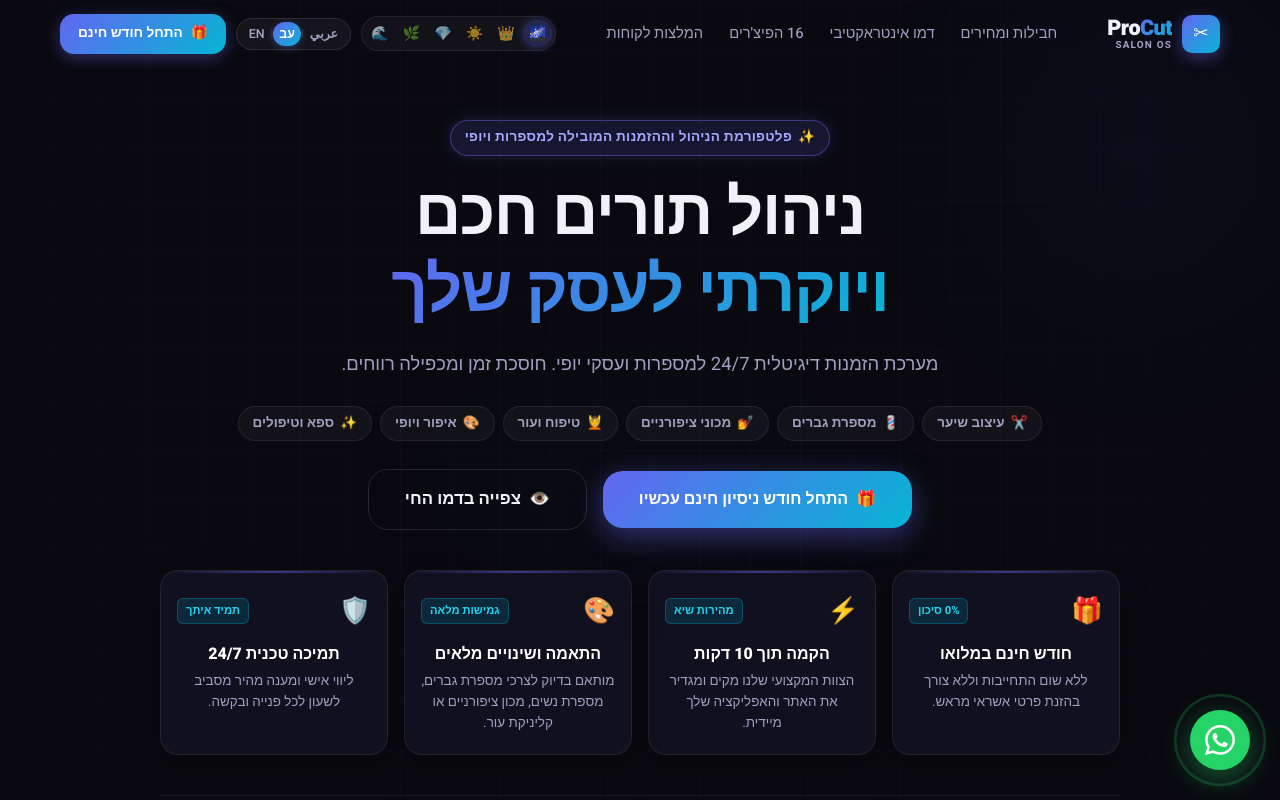
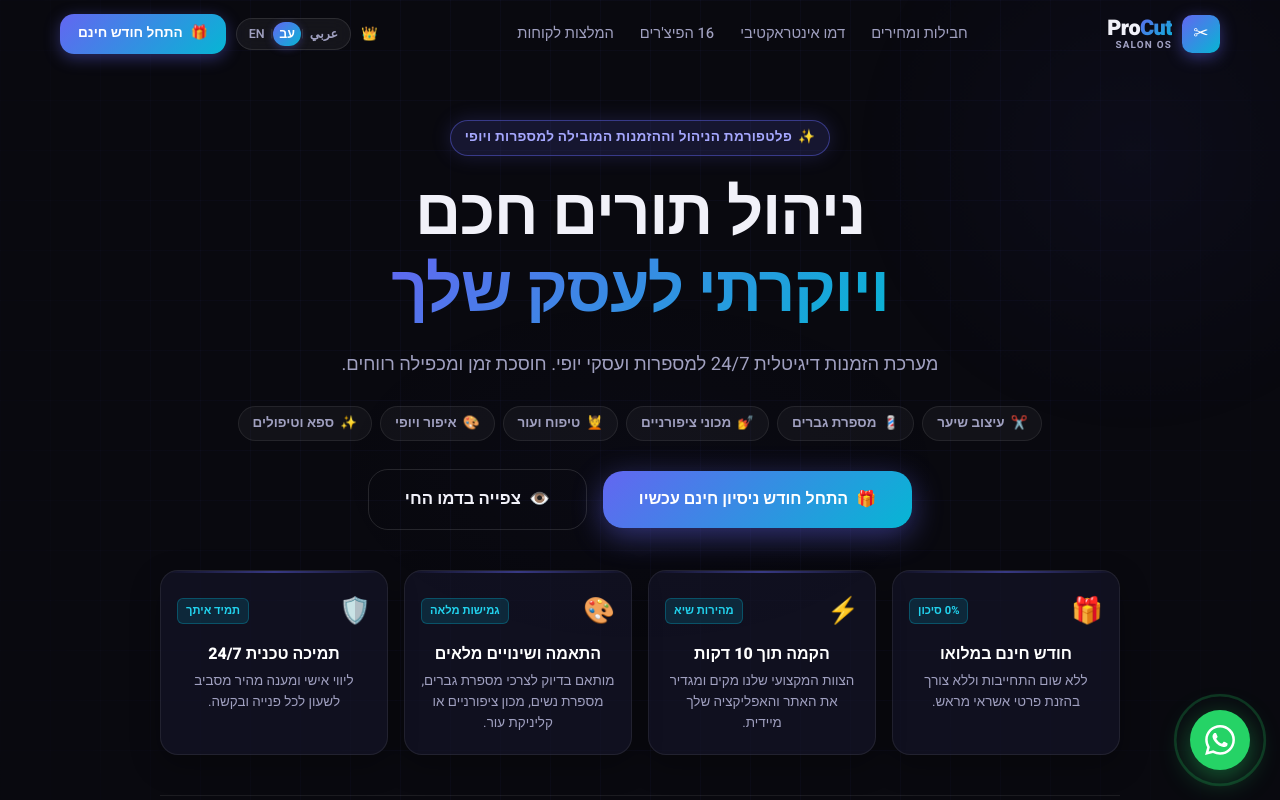
Before and after one commit to obidaNassa/procut_loading_page, a React (Vite) app: page / in a window 1280 px wide. Shown: the top 800 px of the page. Built offline with nearby package versions, Linux system fonts and the light colour scheme.

Commit message:
Keep only Black & Gold and Luxury Emerald themes, add direct toggle button

```diff
--- a/src/components/Navbar.jsx
+++ b/src/components/Navbar.jsx
@@ -51,57 +51,15 @@ export default function Navbar() {
 
           {/* Actions: Language Switcher + Theme Switcher + CTA */}
           <div className={styles.actions}>
-            {/* Theme Selector (Desktop) */}
-            <div className={styles.themeSelector} role="group" aria-label={t.nav.themeSelect}>
-              <button
-                type="button"
-                className={`${styles.themeIconBtn} ${theme === 'default' ? styles.themeIconActive : ''}`}
-                onClick={() => setTheme('default')}
-                title={t.nav.themeDefault}
-              >
-                🌌
-              </button>
-              <button
-                type="button"
-                className={`${styles.themeIconBtn} ${theme === 'gold' ? styles.themeIconActiveGold : ''}`}
-                onClick={() => setTheme('gold')}
-                title={t.nav.themeGold}
-              >
-                👑
-              </button>
-              <button
-                type="button"
-                className={`${styles.themeIconBtn} ${theme === 'light' ? styles.themeIconActiveLight : ''}`}
-                onClick={() => setTheme('light')}
-                title={t.nav.themeLight}
-              >
-                ☀️
-              </button>
-              <button
-                type="button"
-                className={`${styles.themeIconBtn} ${theme === 'light-indigo' ? styles.themeIconActiveLight : ''}`}
-                onClick={() => setTheme('light-indigo')}
-                title={t.nav.themeLightIndigo}
-              >
-                💎
-              </button>
-              <button
-                type="button"
-                className={`${styles.themeIconBtn} ${theme === 'light-emerald' ? styles.themeIconActiveLight : ''}`}
-                onClick={() => setTheme('light-emerald')}
-                title={t.nav.themeLightEmerald}
-              >
-                🌿
-              </button>
-              <button
-                type="button"
-                className={`${styles.themeIconBtn} ${theme === 'light-mint' ? styles.themeIconActiveLight : ''}`}
-                onClick={() => setTheme('light-mint')}
-                title={t.nav.themeLightMint}
-              >
-                🌊
-              </button>
-            </div>
+            {/* Theme Toggle Button */}
+            <button
+              type="button"
+              className={styles.themeToggleBtn}
+              onClick={() => setTheme(theme === 'gold' ? 'light-emerald' : 'gold')}
+              title={theme === 'gold' ? 'Switch to Luxury Emerald' : 'Switch to Luxury Gold'}
+            >
+              {theme === 'gold' ? '🌿' : '👑'}
+            </button>
 
             {/* Language Selector */}
             <div className={styles.langSelector} role="group" aria-label={t.nav.langSelect}>
@@ -159,54 +117,7 @@ export default function Navbar() {
       <div className={`${styles.mobileMenu} ${menuOpen ? styles.mobileMenuOpen : ''}`}>
 
 
-        {/* Theme Selector inside Sandwich Menu */}
-        <div className={styles.mobileThemeBar}>
-          <span className={styles.themeLabel}>{t.nav.themeSelect}:</span>
-          <div className={styles.themeGrid}>
-            <button
-              className={`${styles.themeBtn} ${theme === 'default' ? styles.themeActive : ''}`}
-              onClick={() => { setTheme('default'); setMenuOpen(false); }}
-              title={t.nav.themeDefault}
-            >
-              <span>{t.nav.themeDefault}</span>
-            </button>
-            <button
-              className={`${styles.themeBtn} ${theme === 'gold' ? styles.themeActiveGold : ''}`}
-              onClick={() => { setTheme('gold'); setMenuOpen(false); }}
-              title={t.nav.themeGold}
-            >
-              <span>{t.nav.themeGold}</span>
-            </button>
-            <button
-              className={`${styles.themeBtn} ${theme === 'light' ? styles.themeActiveLight : ''}`}
-              onClick={() => { setTheme('light'); setMenuOpen(false); }}
-              title={t.nav.themeLight}
-            >
-              <span>{t.nav.themeLight}</span>
-            </button>
-            <button
-              className={`${styles.themeBtn} ${theme === 'light-indigo' ? styles.themeActiveLight : ''}`}
-              onClick={() => { setTheme('light-indigo'); setMenuOpen(false); }}
-              title={t.nav.themeLightIndigo}
-            >
-              <span>{t.nav.themeLightIndigo}</span>
-            </button>
-            <button
-              className={`${styles.themeBtn} ${theme === 'light-emerald' ? styles.themeActiveLight : ''}`}
-              onClick={() => { setTheme('light-emerald'); setMenuOpen(false); }}
-              title={t.nav.themeLightEmerald}
-            >
-              <span>{t.nav.themeLightEmerald}</span>
-            </button>
-            <button
-              className={`${styles.themeBtn} ${theme === 'light-mint' ? styles.themeActiveLight : ''}`}
-              onClick={() => { setTheme('light-mint'); setMenuOpen(false); }}
-              title={t.nav.themeLightMint}
-            >
-              <span>{t.nav.themeLightMint}</span>
-            </button>
-          </div>
-        </div>
+
 
         <ul className={styles.mobileLinks}>
           {navLinks.map((l, i) => (
```
